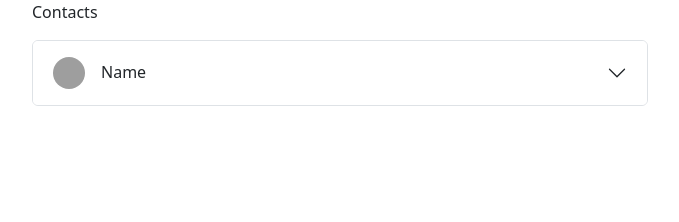
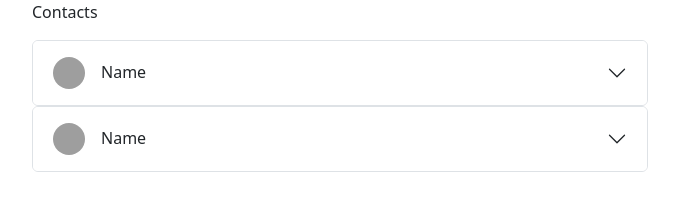
Before and after one commit to mwongess/ng-phonebook, an Angular app in the folder frontend/: page / in a window 1280 px wide. Shown: the top 222 px of the page, without its empty margins (300-979 px from the left). Built offline with nearby package versions, Linux system fonts and the light colour scheme; grey boxes are pictures that could not be loaded.

Commit message:
Loop through contacts

```diff
--- a/frontend/src/app/contact-list/contact-list.component.html
+++ b/frontend/src/app/contact-list/contact-list.component.html
@@ -1,4 +1,4 @@
-<div class="">
+<div class="" *ngFor="let contact of contacts">
   <div class="accordion">
     <div class="accordion-item">
       <h2 class="accordion-header">
```
